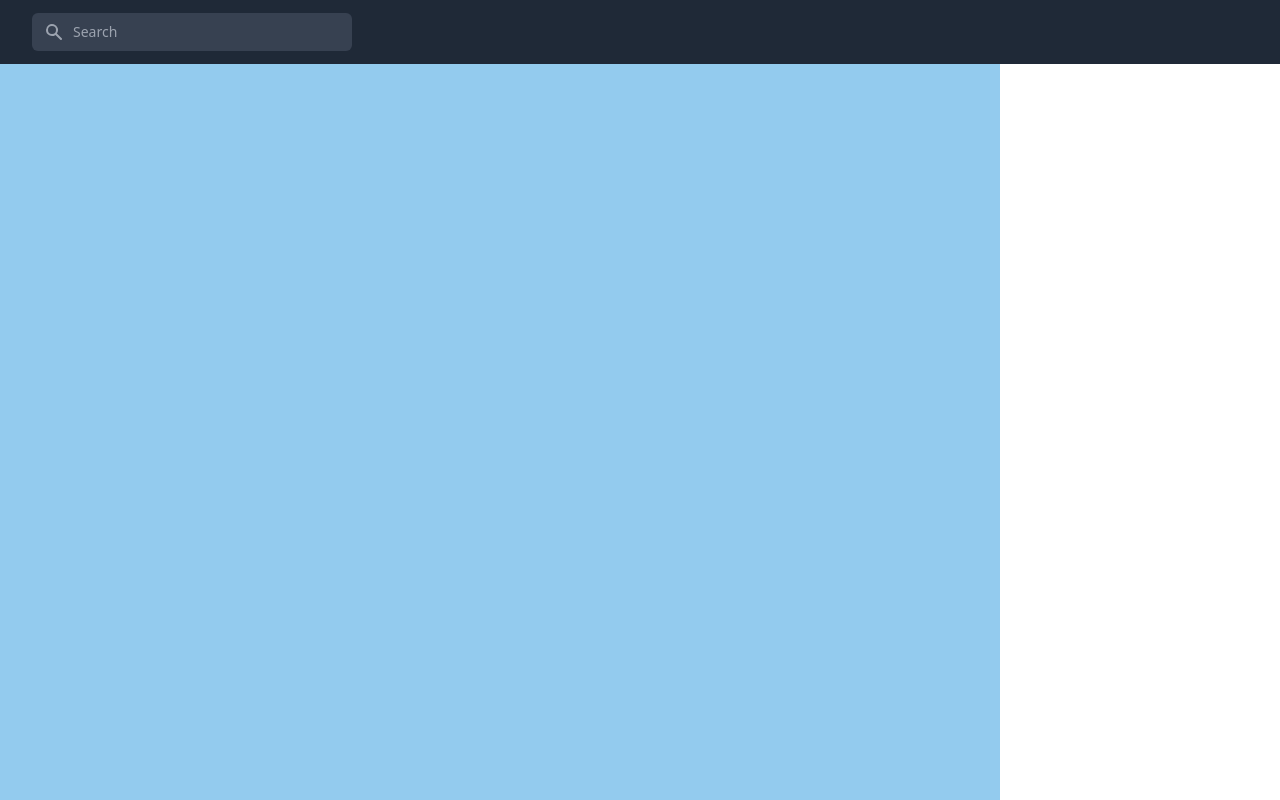
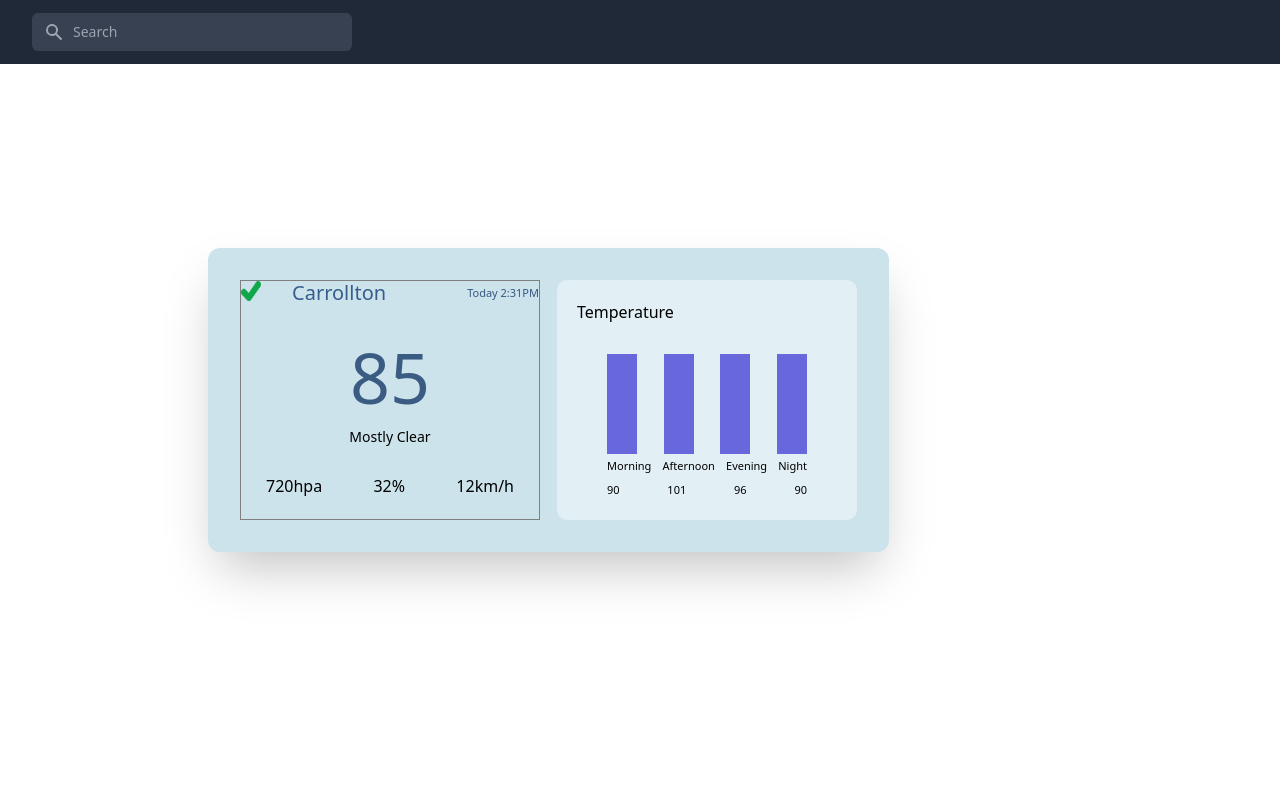
Before and after one commit to William-Kirk/JavaScriptProject, a website: page weather.html in a window 1280 px wide. Shown: the top 800 px of the page. Drawn offline with Linux system fonts and the light colour scheme.

Commit message:
started and finished the first section of weather

```diff
--- a/weather.html
+++ b/weather.html
@@ -8,7 +8,7 @@
   <title>an interesting title</title>
 </head class='h-full bg-white'>
 
-<body class="h-full overflow-hidden">
+<body class="h-full">
   <div>
     <nav class="bg-gray-800">
       <div class="flex items-center justify-between h-16">
@@ -35,7 +35,64 @@
     </nav>
 
   </div>
-  <div style="background-color: rgb(147, 203, 238); width: 1000px; height: 1000px;" class="everything-else">
+  <div>
+    <div class="relative z-10" role="dialog" aria-modal="true">
+      <div class="fixed z-10 inset-0 overflow-y-auto">
+        <div class="flex items-stretch md:items-center justify-center min-h-full text-center md:px-2 lg:px-4">
+          <div class="flex text-base text-left transform transition w-full md:max-w-2xl md:px-4 md:my-8 lg:max-w-4xl">
+            <div style="border-radius:12px;background-color:rgb(204, 227, 235)" class="relative flex items-center px-4 pt-14 pb-8 shadow-2xl sm:px-6 sm:pt-8 md:p-6 lg:p-8">
+              <div style="margin: 0 auto;"class="flex">
+                <div style="width: 300px; height:240px;border: solid gray 1px;" class="">
+                  <div class="flex justify-between">
+                    <img style="width:20px; height:20px;"src="./resources/Images/images-removebg-preview.png" alt="">
+                    <h1 style="margin-right: 50px; font-size: 20px; color:rgb(53, 94, 140)">Carrollton</h1>
+                    <h1 style="font-size: 11px; color:rgb(52, 88, 130);">Today 2:31PM</h1>
+                  </div>
+                  <div style="text-align: center;">
+                    <h1 style="margin-top:45px;margin-bottom:20px; font-size:70px; font-weight:300; color:rgb(59, 92, 130); line-height:55px;">85</h1>
+                  </div>
+                  <div style="font-size:14px;text-align: center;">
+                    <h1>Mostly Clear</h1>
+                  </div>
+                  <div style="margin-top:25px;"class="flex justify-center justify-between">
+                    <h1 style="margin-left: 25px;">720hpa</h1>
+                    <h1>32%</h1>
+                    <h1 style="margin-right:25px;">12km/h</h1>
+                  </div>
+                </div>
+                <div style="border-radius:10px;background-color:rgba(255, 255, 255, 0.423);padding:20px;margin-left:17px;width: 300px; height:240px;">
+
+                  <h1>Temperature</h1>
+                  <div style="padding:30px 30px;">
+                    <ul class="flex justify-between">
+                      <li><div style="width:30px; height: 100px; background-color:rgb(104, 104, 220);"></div></li>
+                      <li><div style="width:30px; height: 100px; background-color:rgb(104, 104, 220);"></div></li>
+                      <li><div style="width:30px; height: 100px; background-color:rgb(104, 104, 220);"></div></li>
+                      <li><div style="width:30px; height: 100px; background-color:rgb(104, 104, 220);"></div></li>
+                    </ul>
+                    <ul style="font-size: 11px;"class="flex justify-between">
+                      <li>Morning</li>
+                      <li>Afternoon</li>
+                      <li>Evening</li>
+                      <li>Night</li>
+                    </ul>
+                    <ul style="font-size: 11px;"class="flex justify-between">
+                      <li>90</li>
+                      <li>101</li>
+                      <li>96</li>
+                      <li>90</li>
+                    </ul>
+                  </div>
+
+                </div>
+              </div>
+
+
+            </div>
+          </div>
+        </div>
+      </div>
+    </div>
 
   </div>
 </body>
```
Also changed, not shown: resources/dist/output.css.
